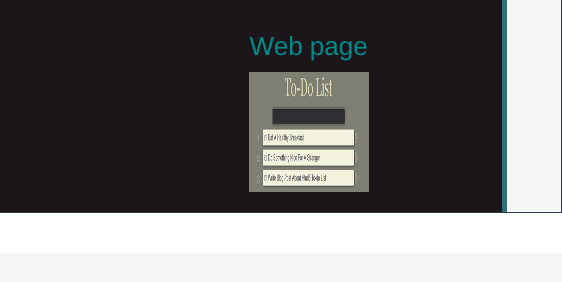
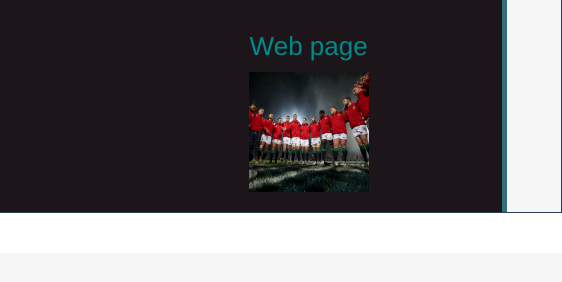
Before and after one commit to khan125/Portfolio, a plain HTML site: page index.html in a window 1280 px wide. Shown: the part 2935-3217 px from the top of the page, 718-1280 px from the left. Drawn offline with nearby package versions, Linux system fonts and the light colour scheme.

Commit message:
Update index.html

```diff
--- a/index.html
+++ b/index.html
@@ -269,7 +269,7 @@
 
     <div class="col-sm-4">
         <h3>Web page</h3>
-        <a href="./projects/sport/index.html" target="blank"><img src="css/images/todo.jpg" class="img-responsive image" alt="Image"></a>
+        <a href="./projects/sport/index.html" target="blank"><img src="css/images/sport.gif" class="img-responsive image" alt="Image"></a>
     </div>
 </div>
 </div>
```
